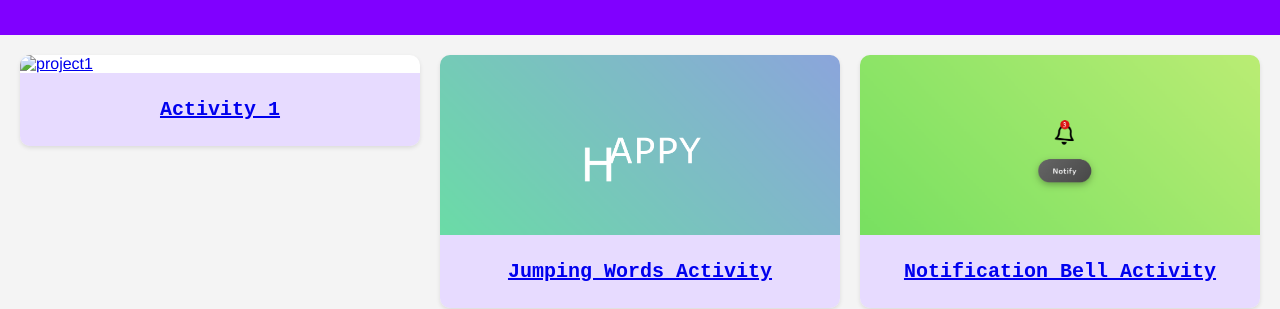
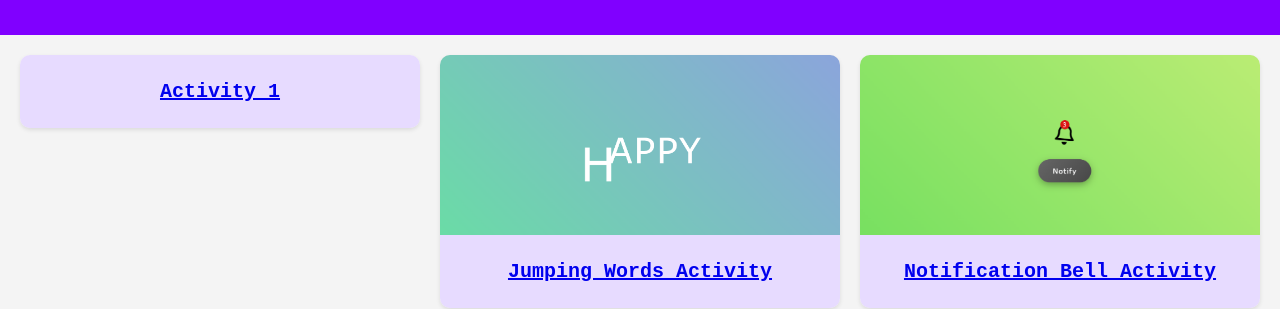
Before and after one commit to 202210532/202210532, a plain HTML site: page index.html in a window 1280 px wide. Shown: the part 150-459 px from the top of the page. Drawn offline with Linux system fonts and the light colour scheme.

Commit message:
Update index.html

```diff
--- a/index.html
+++ b/index.html
@@ -12,7 +12,7 @@
     <div class="container">
         <a href="./Activity 1 - WEB DES (LAB)/index.html" class="website-link">
             <div class="website">
-                <img alt = "project1">
+
                 <div class = "details">
                     <h2>Activity 1</h2>
                 </div>
```
